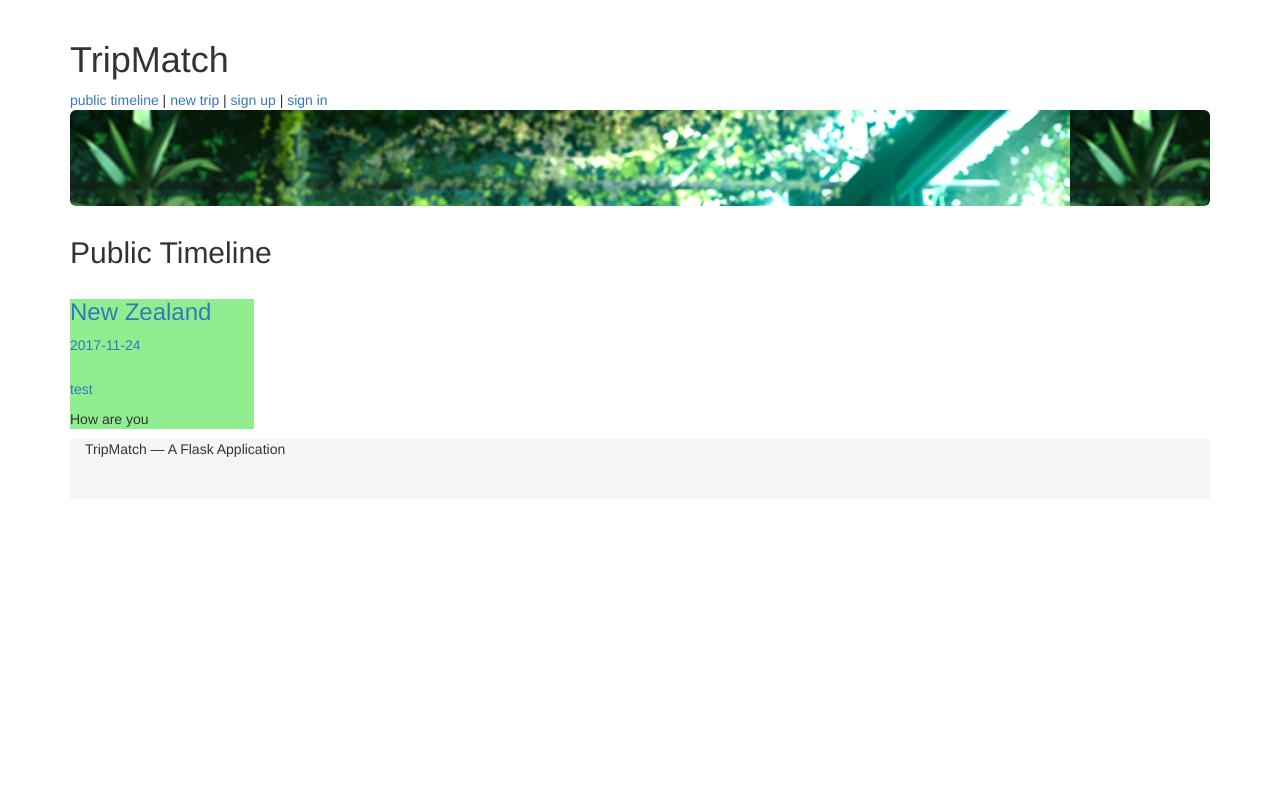
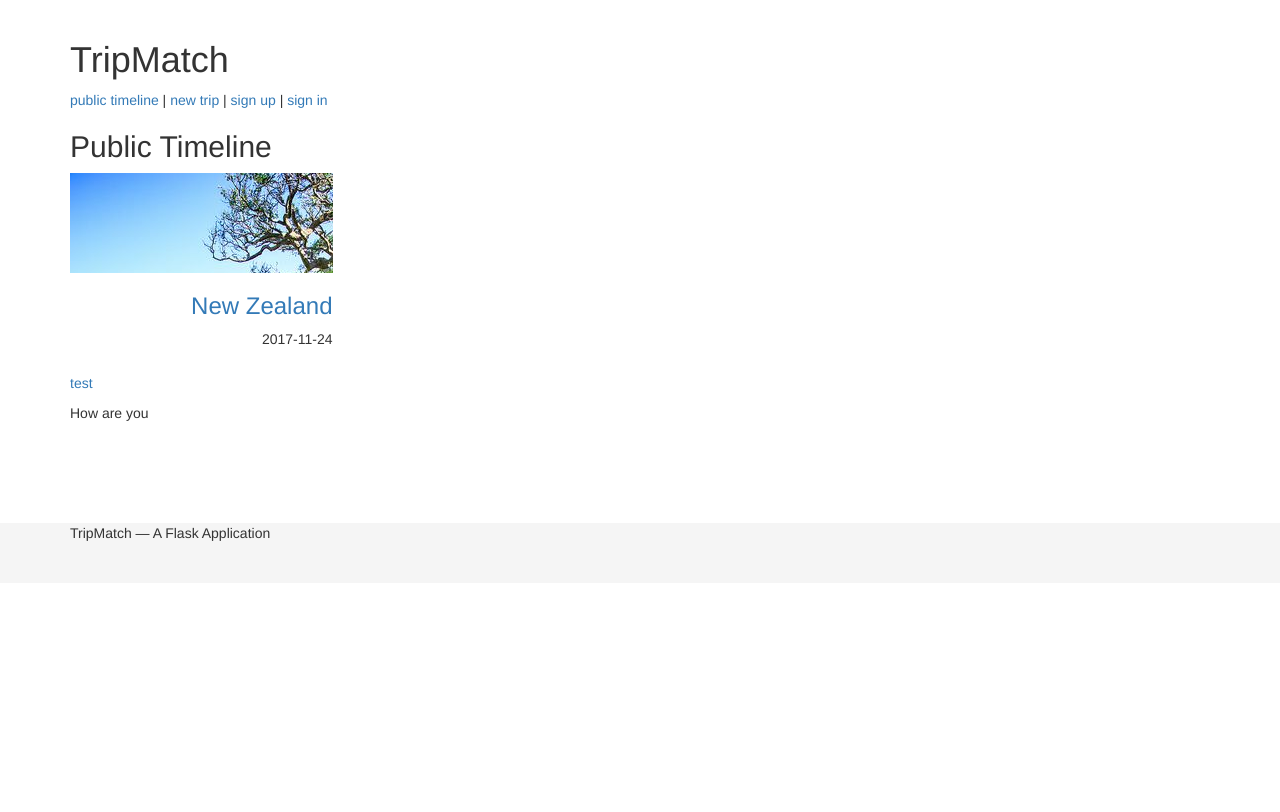
Before and after one commit to zx907/TripMatch, a Flask app: page / in a window 1280 px wide. Shown: the part 52-864 px from the top of the page. Run offline with Flask 2, Linux system fonts and the light colour scheme; data comes from the database, SQL or seed files in the repository; some libraries are stand-ins or nearby versions.

Commit message:
adjust card size

```diff
--- a/tripmatch/static/style.css
+++ b/tripmatch/static/style.css
@@ -13,19 +13,15 @@
 }
 
 .destionation-card {
-    background-color: lightgreen;
-    width: 70%;
+    height:350px;
 }
 
 .upper-card {
-    height:80px
+    height:200px;
+    overflow: hidden;
 }
 
 .lower-card {
-
+    height:150px;
+    overflow: hidden;
 }
-
-#card-location-img {
-    width : 100px;
-    height: auto;
-}
--- a/tripmatch/templates/layout.html
+++ b/tripmatch/templates/layout.html
@@ -56,14 +56,17 @@
                 <a href="{{ url_for('login') }}">sign in</a>
             </div>
         </div>
+    </div>
 
-        <!-- Jumbotron -->
+    <!-- Jumbotron
     <div class="jumbotron">
         <div class="container">
 
         </div>
-        </div>
+    </div> -->
 
+
+    <div class="notification">
         <!-- Notification -->
         {% with flashes = get_flashed_messages() %} {% if flashes %}
         <ul class="flashes">
@@ -71,22 +74,21 @@
             <li>{{ message }} {% endfor %}
         </ul>
         {% endif %} {% endwith %}
+    </div>
 
     <!-- Cards-grid -->
-        <div class="cards-grid">
+    <div class="container cards-grid">
         {% block body %}{% endblock %}
     </div>
 
     <!-- Footer -->
-        <div>
     <footer class="footer">
         <div class="container">
             <p>TripMatch &mdash; A Flask Application</p>
         </div>
     </footer>
-        </div>
 
-    </div>
+
     <script src="https://cdn.bootcss.com/bootstrap/3.3.7/js/bootstrap.js"></script>
     <script src="https://cdn.bootcss.com/jquery/3.2.1/jquery.js"></script>
     <script>
--- a/tripmatch/templates/timeline.html
+++ b/tripmatch/templates/timeline.html
@@ -8,9 +8,15 @@
     <div class="col-md-3">
         <div class="destionation-card">
             <div class="upper-card">
-                    <!-- <img src="{{url_for('static', filename='NZ.jpg')}}", id="card-location-img"> -->
-                    <h3><p><a href="{{url_for('display_trip', trip_id=trip.id)}}">{{trip.destinations.destination}}</a></p></h3>
-                    <p><a href="">{{trip.date_start}}</a></p>
+                <div style="height:100px; overflow:hidden">
+                    <img src="{{url_for('static', filename='NZ.jpg')}}" , alt='default' class="card-location-img" style="min_width:100%">
+                </div>
+                <h3>
+                    <p style="text-align-last:right">
+                        <a href="{{url_for('display_trip', trip_id=trip.id)}}">{{trip.destinations.destination}}</a>
+                    </p>
+                </h3>
+                <p style="text-align-last:right">{{trip.date_start}}</p>
             </div>
             <div class="lower-card">
                 <p><a href="">{{trip.users.username}}</a></p>
```
Lines whose indentation alone changed are shown as unchanged.
